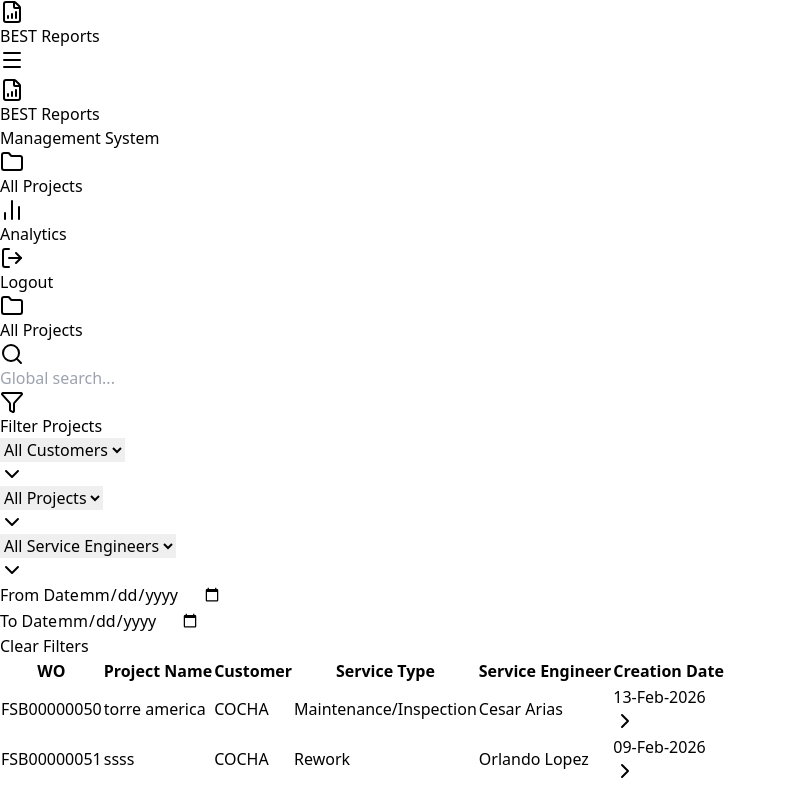
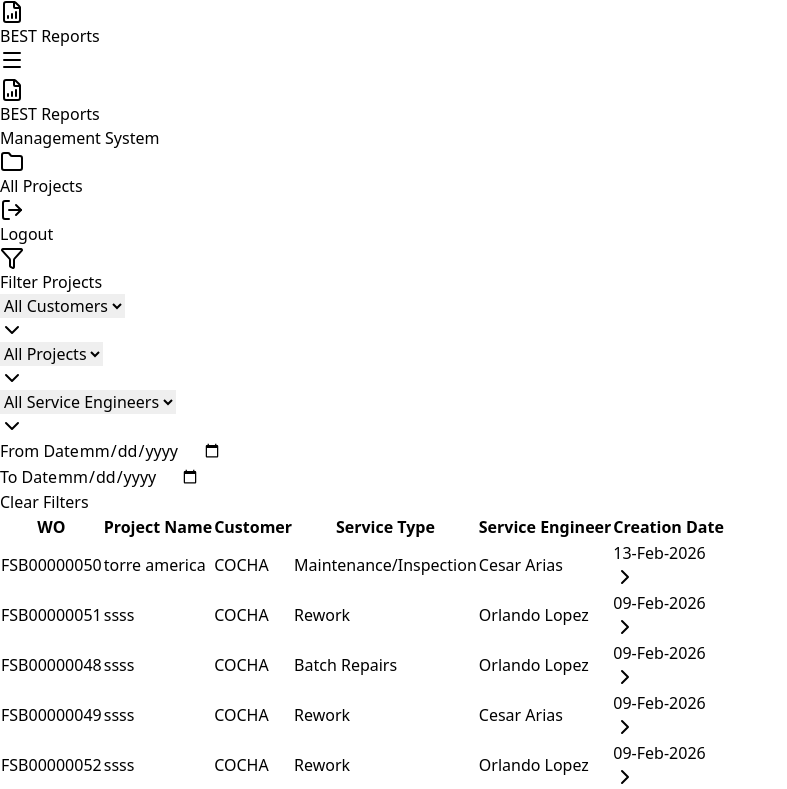
Before and after one commit to SEVERNASTER/mockup-daily-report-remastered, a React (Vite) app: page / in a window 1280 px wide. Shown: the top 789 px of the page, without its empty margins (0-787 px from the left). Built offline with nearby package versions, Linux system fonts and the light colour scheme.

Commit message:
style: delete header from AllProjectsDashboard

```diff
--- a/src/components/AllProjectsDashboard.jsx
+++ b/src/components/AllProjectsDashboard.jsx
@@ -1,7 +1,6 @@
 import React from 'react';
 import {
     LayoutGrid,
-    BarChart2,
     FileBarChart,
     Folder,
     LogOut,
@@ -64,7 +63,7 @@ const AllProjectsDashboard = ({ onProjectSelect }) => {
                 </button>
             </div>
 
-            {/* --- Sidebar (Hidden on Mobile) --- */}
+            {/* --- Sidebar (Analytics removed, simplified for single-purpose) --- */}
             <aside className="hidden md:flex w-64 bg-[#0f172a] text-slate-200 flex-col justify-between p-5 shrink-0 border-r border-slate-800 z-20">
                 <div>
                     {/* Logo Area */}
@@ -78,15 +77,11 @@ const AllProjectsDashboard = ({ onProjectSelect }) => {
                         </div>
                     </div>
 
-                    {/* Navigation */}
+                    {/* Navigation - Now focused solely on the main action */}
                     <nav className="space-y-1">
                         <a href="#" className="flex items-center gap-3 bg-white/10 text-white px-3 py-2.5 rounded-lg font-medium text-sm border border-white/5 shadow-sm">
                             <Folder className="h-5 w-5 text-blue-400" />
                             All Projects
-                        </a>
-                        <a href="#" className="flex items-center gap-3 text-slate-400 hover:text-white hover:bg-white/5 px-3 py-2.5 rounded-lg font-medium text-sm transition-colors">
-                            <BarChart2 className="h-5 w-5" />
-                            Analytics
                         </a>
                     </nav>
                 </div>
@@ -104,12 +99,12 @@ const AllProjectsDashboard = ({ onProjectSelect }) => {
             <main className="flex-1 flex flex-col overflow-hidden">
 
                 {/* Header */}
-                <header className="bg-white border-b border-slate-200 px-6 md:px-8 py-5 shrink-0 flex items-center justify-between shadow-sm z-10">
+                {/* <header className="bg-white border-b border-slate-200 px-6 md:px-8 py-5 shrink-0 flex items-center justify-between shadow-sm z-10">
                     <div className="flex items-center gap-3">
                         <div className="p-2 bg-blue-50 text-[#4a89dc] rounded-lg md:hidden">
                             <Folder className="h-5 w-5" />
                         </div>
-                        <h2 className="text-xl md:text-2xl font-extrabold text-slate-900 tracking-tight">All Projects</h2>
+                        <h2 className="text-xl md:text-2xl font-extrabold text-slate-900 tracking-tight">Project Database</h2>
                     </div>
 
                     <div className="relative hidden sm:block">
@@ -120,7 +115,7 @@ const AllProjectsDashboard = ({ onProjectSelect }) => {
                             className="pl-9 pr-4 py-2 border border-slate-200 rounded-xl text-sm focus:outline-none focus:border-[#4a89dc] focus:ring-2 focus:ring-[#4a89dc]/20 w-64 bg-slate-50 hover:bg-white transition-colors"
                         />
                     </div>
-                </header>
+                </header> */}
 
                 {/* Scrollable Content Body */}
                 <div className="flex-1 overflow-y-auto p-4 md:p-8 space-y-6 bg-slate-50/50">
@@ -170,20 +165,17 @@ const AllProjectsDashboard = ({ onProjectSelect }) => {
                                             key={index}
                                             onClick={() => onProjectSelect(row)}
                                             className={`group cursor-pointer transition-all duration-200 border-l-4
-                                                ${row.highlighted
-                                                    ? "bg-blue-50/50 border-l-[#4a89dc] hover:bg-blue-50"
-                                                    : "bg-white border-l-transparent hover:bg-slate-50 hover:border-l-slate-300"
-                                                }`}
+                                                bg-white border-l-transparent hover:bg-blue-50 hover:border-l-[#4a89dc]`}
                                         >
                                             <td className="px-6 py-4 font-mono font-medium text-slate-900">
                                                 {row.wo}
                                             </td>
-                                            <td className="px-6 py-4 font-semibold text-[#4a89dc] group-hover:text-blue-600 transition-colors">
+                                            <td className="px-6 py-4 font-semibold text-[#4a89dc] group-hover:text-blue-700 transition-colors">
                                                 {row.name}
                                             </td>
                                             <td className="px-6 py-4 text-slate-600">{row.customer}</td>
                                             <td className="px-6 py-4">
-                                                <span className="inline-flex items-center px-2.5 py-1 rounded-md text-xs font-bold bg-slate-100 text-slate-600 border border-slate-200">
+                                                <span className="inline-flex items-center px-2.5 py-1 rounded-md text-xs font-bold bg-slate-100 text-slate-600 border border-slate-200 group-hover:bg-white transition-colors">
                                                     {row.type}
                                                 </span>
                                             </td>
@@ -191,7 +183,7 @@ const AllProjectsDashboard = ({ onProjectSelect }) => {
                                             <td className="px-6 py-4 text-slate-500 text-right flex justify-end items-center gap-3">
                                                 <span>{row.date}</span>
                                                 {/* Navigation Arrow on Hover */}
-                                                <ChevronRight className="h-4 w-4 text-slate-400 opacity-0 -translate-x-2 group-hover:opacity-100 group-hover:translate-x-0 transition-all" />
+                                                <ChevronRight className="h-4 w-4 text-[#4a89dc] opacity-0 -translate-x-2 group-hover:opacity-100 group-hover:translate-x-0 transition-all" />
                                             </td>
                                         </tr>
                                     ))}
@@ -199,7 +191,7 @@ const AllProjectsDashboard = ({ onProjectSelect }) => {
                             </table>
                         </div>
 
-                        {/* Pagination Footer (Matching ProjectDetails) */}
+                        {/* Pagination Footer */}
                         <div className="flex items-center justify-between px-6 py-4 border-t border-slate-100 bg-slate-50/50">
                             <div className="text-sm font-medium text-slate-500">
                                 Showing page <span className="text-slate-900 font-bold">1</span> of <span className="text-slate-900 font-bold">6</span>
```
